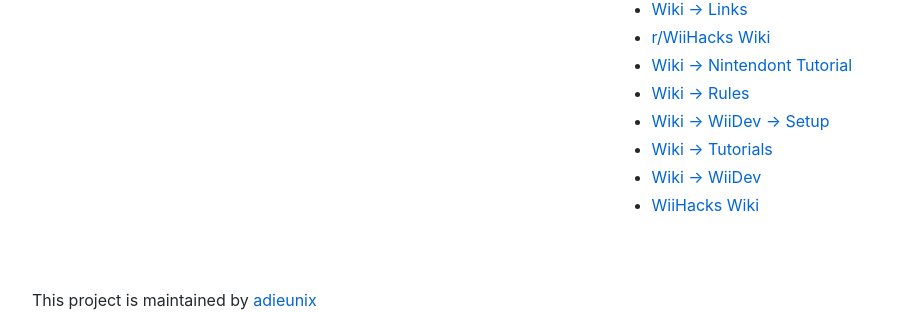
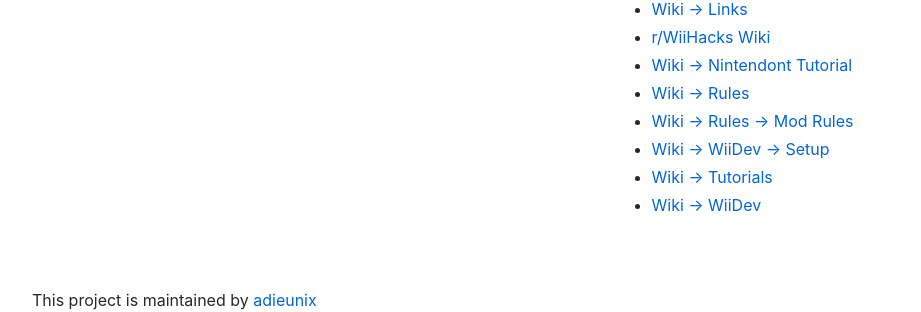
Before and after one commit to adieunix/wiihacks-wiki, a Jekyll site: the page built from README.md, in a window 1280 px wide. Shown: the part 408-720 px from the top of the page, without its empty margins (338-1259 px from the left). Built offline with Jekyll 4.4.1, drawn with Linux system fonts in a browser that asks for light colours; nearby versions of some CDN libraries; our own code applies the rules of GitHub Pages for plain Markdown files; part of the change alters nothing that is shown.

Commit message:
added moderator rules

```diff
--- a/wiki/rules.md
+++ b/wiki/rules.md
@@ -37,3 +37,5 @@ All spambots will be banned permanently.
 We know that accounts are anonymous. We expect people to circumvent bans by creating new accounts. We will ban the new account if a) it violates a rule that warrants it, and b) we discover you're circumventing the ban.
 
 You will also be reported to reddit for violating their [Site-Wide Rules](https://www.reddithelp.com/en/categories/rules-reporting/account-and-community-restrictions/what-ban-evasion).
+
+## [Rules for Moderators](./rules_mod.md)
--- /dev/null
+++ b/wiki/rules_mod.md
@@ -0,0 +1,81 @@
+---
+title: Wiki -> Rules -> Mod Rules
+description: Moderator Page
+redirect_from: "/rules_mod.md"
+---
+
+Moderator rules are fully public and can be viewed by any user of r/WiiHacks. If you suspect that any moderator is in violation of a rule, please report it to the top active moderator.
+
+# Top Active Moderator
+
+The current top active moderator is /u/BloodyThorn.
+
+If there is anything that needs immediate attention, please direct requests towards them. If this changes the moderators and community will be notified.
+
+While other moderators can help out with the routine tasks of the subreddit, the ultimate responsibility for tasks such as queue maintenance is the top active moderator.
+
+# Rules
+
+One of our goals is to keep this forum enjoyable and available to as many people as we can. The following ruleset was created with that in mind.
+
+We appreciate your help with /r/WiiHacks. The moderator position is voluntary, but with it there is some responsibility.
+
+1. Moderators are required to know the rules. They should be monitoring the Wiki for any changes so they can be kept up to date.
+
+2. All rules that apply to patrons apply to moderators. No exception.
+
+3. You determine your own involvement level.
+
+   If all you want to do is participate in the same way before you were a mod, that's fine. You were asked to be a mod because you were helpful in the forums as the first reason. You are welcome to walk away at anytime, no hard feelings.
+
+4. Using your status as a moderator to intimidate, threaten, garner or give favor will get your mod removed.
+
+5. Any action you take that allows you to document it you are required to use the facilities to document why you've performed this action if it isn't already obvious.
+
+   If you ban a user, either well document it in the reports, or send a mod mail with the details. If you ban someone and the other mods don't know why, it'll most likely get lifted.
+
+   Excessive actions with no documentation will get your mod removed.
+
+6. Stay responsive. This isn't a rule as much as a guideline. Currently reddit mail, and /u/wiihacks modmail are the only official forms of communication for the moderation of the subreddit.
+
+   Moderators that are unresponsive in a reasonable amount of time to direct requests run the risk of being removed as dead-weight. It would be much safer to add you back later if it is a mistake, than run the risk of a dead account sitting with moderator access to the forum.
+
+  If you plan on leaving for a prolonged duration, just make sure the active top mod knows.
+
+# Moderation Queues and Desirable States
+
+You can read the official help [here](https://mods.reddithelp.com/hc/en-us/categories/360000090312-Reddit-Moderation-To-ols). Below are my musings on the optimum state for each queue.
+
+1. Mod Queue -> A Throw-all
+
+   This is a queue with items that are needing action, minus ones that appear in the Unmoderated Queue. Auto-removals, reports, spam. Once it is resolved it will disappear.
+
+   It's optimal that this queue is empty.
+
+2. Reports -> User reports
+
+   These are generated when anyone clicks the 'report' button. Once it is resolved it will disappear.
+
+   It's optimal that this queue is empty.
+
+3. Spam -> All removed messages
+
+   Removed messages will remain in this folder. Messages that are removed by mistake can be approved, and ones that are removed correctly so can be marked documented properly. Messages remain in this queue when removed for any reason.
+
+   Optimal queue contains only posts that have been rightfully removed with documented reason for removal.
+
+4. Edited -> post/reply edits
+
+   "The functionality of the edited queue is the same as your main mod queue but only shows content that has been edited."
+
+   I'm not sure I've found a use for this yet.
+
+5. Unmoderated -> New posts that are unapproved
+
+   Anytime a new post is made, it generates an entry in this queue. If you click on the "Approve" check, it removes it. It's a way to ensure every post has been inspected by a mod.
+
+   Optimal queue is empty.
+
+# Questions or Concerns
+
+If there are any questions are concerns send a modmail, the top active mod, or please direct them to /u/BloodyThorn as needed.
```
